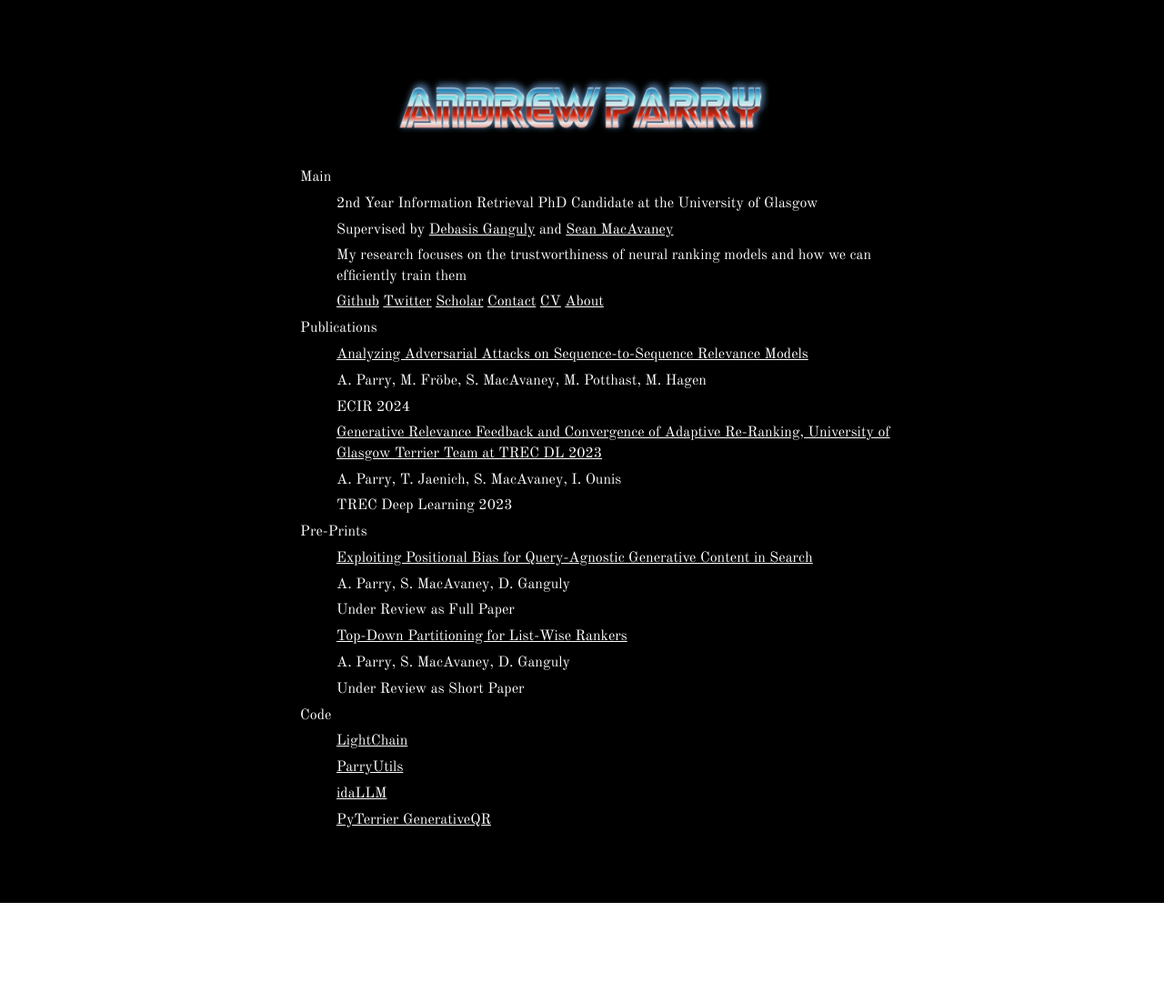
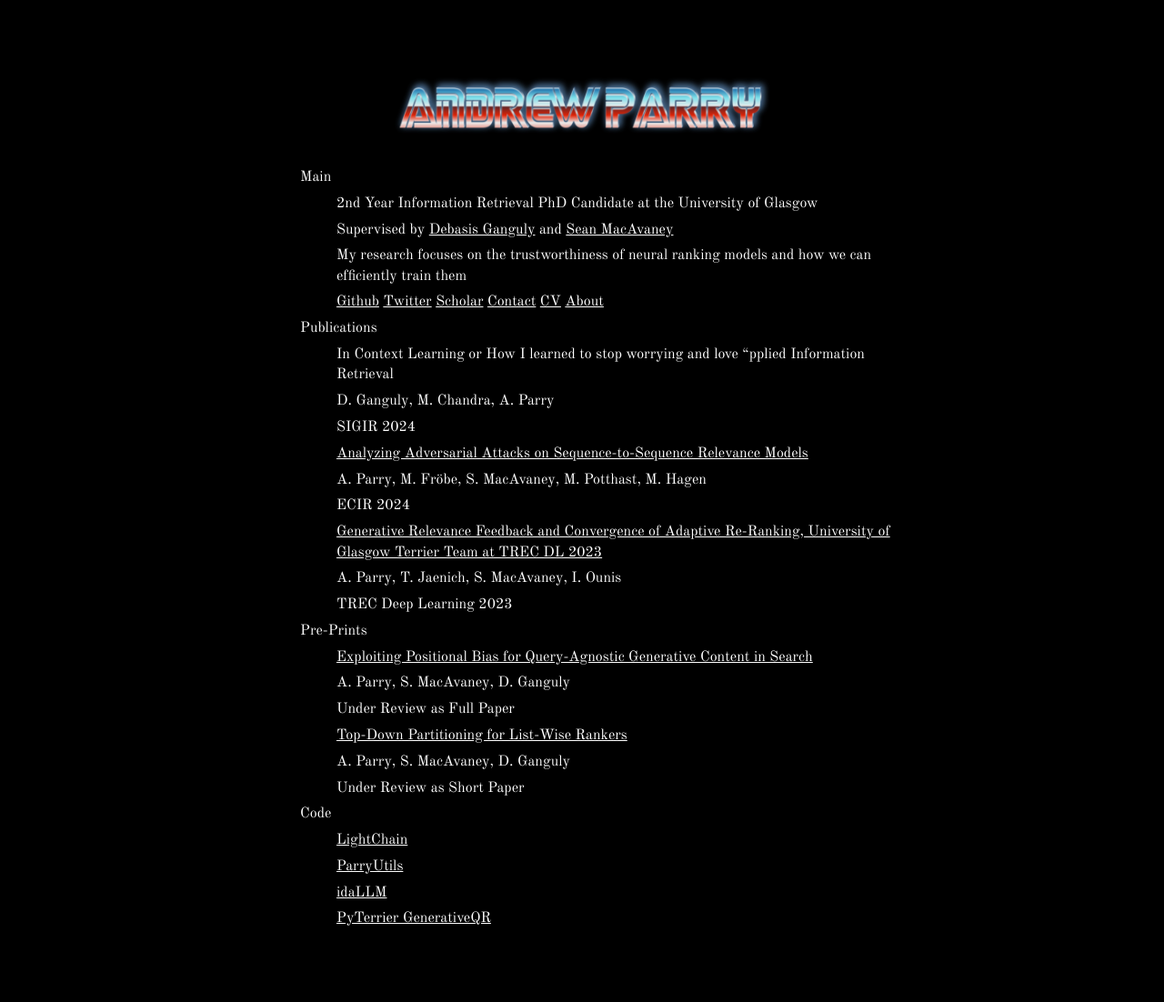
Before and after one commit to Parry-Parry/parry-parry.github.io, a Jekyll site: the page built from index.md, in a window 1280 px wide. Shown: the whole page at 91% size. Built offline with Jekyll 4.4.1, drawn with Linux system fonts in a browser that asks for light colours; before the commit the page ends 993 px from its top, so only the background shows below that.

Commit message:
add new paper

```diff
--- a/_data/menu.yml
+++ b/_data/menu.yml
@@ -10,6 +10,9 @@ entries:
     - title: <a href="https://github.com/Parry-Parry">Github</a> <a href="https://twitter.com/MrParryParry">Twitter</a> <a href="https://scholar.google.com/citations?hl=en&view_op=list_works&gmla=AH70aAWZyGD-cjqLoT_bxNilgrsPhMs_omGP1J8UFQavfwT8fki2b4AaYfouuu9vYf5UEm7I2WwCKKcbkh_znVR5uwa7&user=F_S1DXkAAAAJ">Scholar</a> <a href="contact">Contact</a> <a href="cv">CV</a> <a href="about">About</a>
   - title: Publications
     entries:
+      - title: In Context Learning or How I learned to stop worrying and love “pplied Information Retrieval
+      - title: D. Ganguly, M. Chandra, A. Parry
+      - title: SIGIR 2024
       - title: Analyzing Adversarial Attacks on Sequence-to-Sequence Relevance Models
         url: https://parry-parry.github.io/assets/pdf/adv_seq2seq.pdf
       - title: A. Parry, M. Fröbe, S. MacAvaney, M. Potthast, M. Hagen
```
